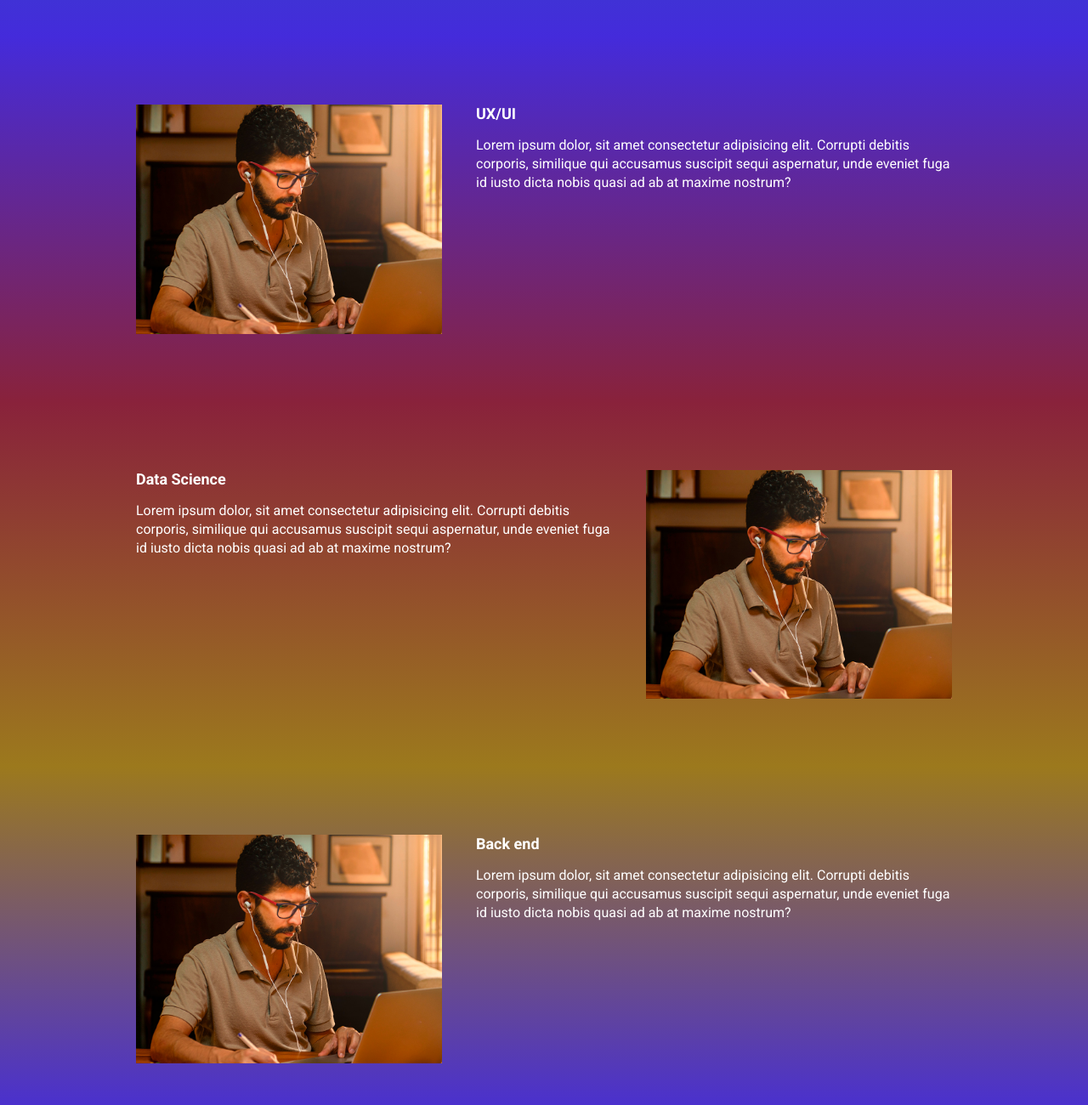
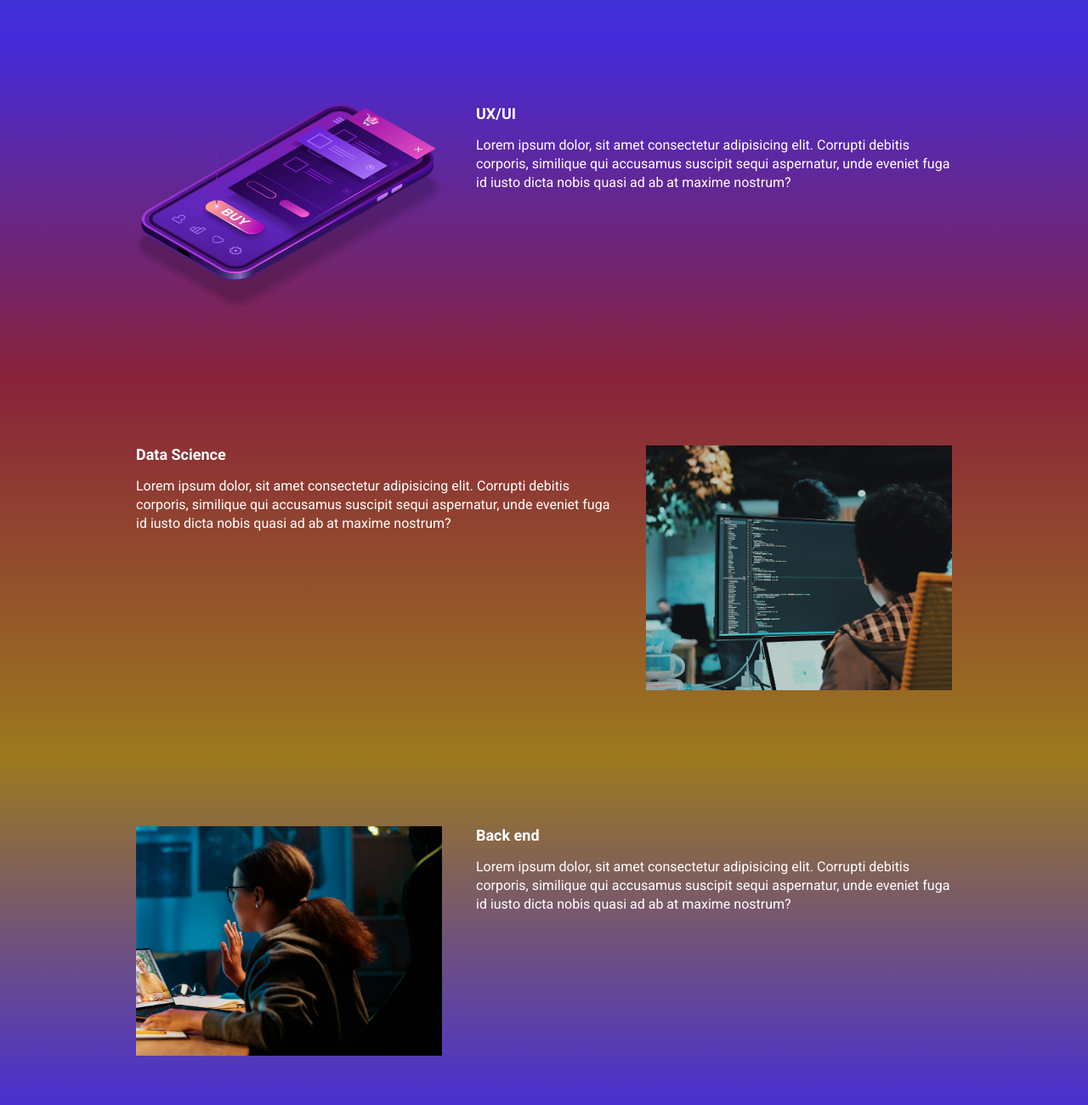
Before and after one commit to rssantos07/landpage_evento, a website built with Parcel: page src/index.html in a window 1280 px wide. Shown: the part 960-2260 px from the top of the page at 85% size. Built offline with nearby package versions, Linux system fonts and the light colour scheme.

Commit message:
adicionando fotos

```diff
--- a/src/index.html
+++ b/src/index.html
@@ -64,7 +64,7 @@
                     nostrum?
                 </p>
             </div>
-            <img class="event__image" src="./images/frontend.png" alt="Front-end">
+            <img class="event__image" src="./images/ui-ux.png" alt="ui-ux">
         </div>
     </section>
     <section class="event event--data-science" >
@@ -77,7 +77,7 @@
                     nostrum?
                 </p>
             </div>
-            <img class="event__image" src="./images/frontend.png" alt="Front-end">
+            <img class="event__image" src="./images/data.png" alt="Data Science">
         </div>
     </section>
     <section class="event event--backend event--image-left">
@@ -90,7 +90,7 @@
                     nostrum?
                 </p>
             </div>
-            <img class="event__image" src="./images/frontend.png" alt="Front-end">
+            <img class="event__image" src="./images/backend.png" alt="backend">
         </div>
     </section>
 
```
